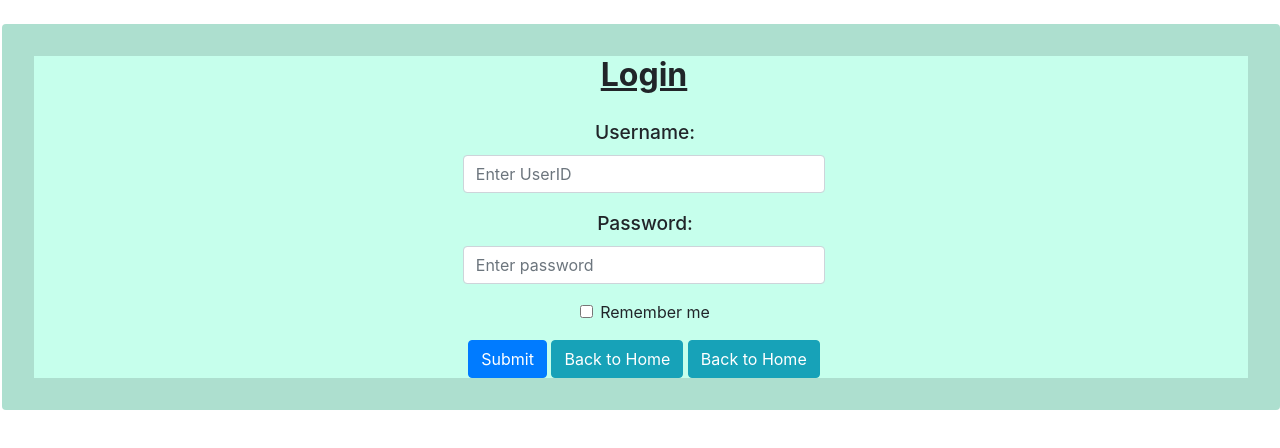
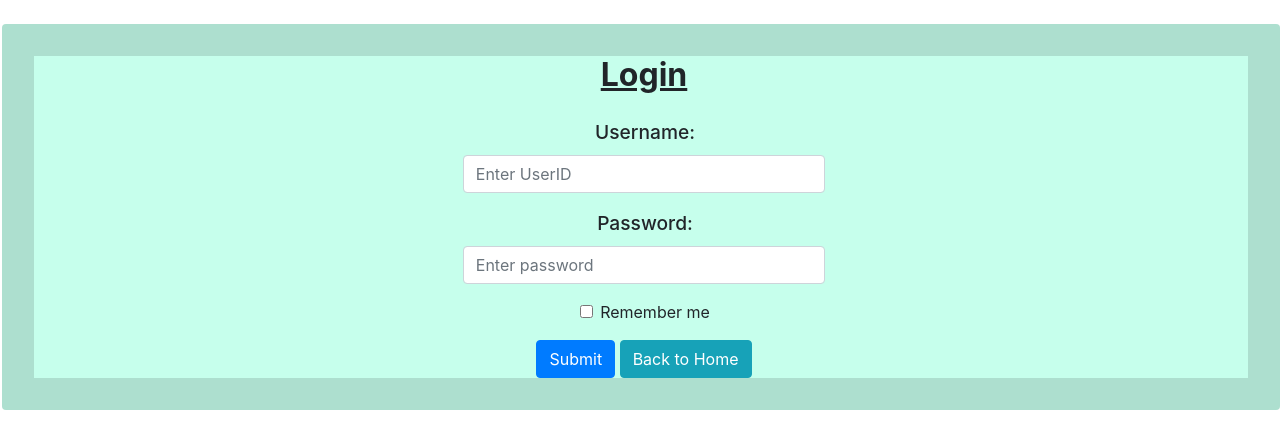
Before and after one commit to JaiSurya009/JaiSurya009.github.io, a plain HTML site: page ongc_quiz/login.html in a window 1280 px wide. Drawn offline with nearby package versions, Linux system fonts and the light colour scheme.

Commit message:
updated files

```diff
--- a/ongc_quiz/login.html
+++ b/ongc_quiz/login.html
@@ -69,8 +69,7 @@
         </div>
         <span></span><span></span>
         <button type="submit" class="btn btn-primary">Submit</button>
-        <button href="C:\Material\web.html" type="button" class="btn btn-info">Back to Home</button>
-        <button href="web1.html" type="button" class="btn btn-info">Back to Home</button>
+        <button href="index.html" type="button" class="btn btn-info">Back to Home</button>
         <span></span>
       </form>
     </div>
```
Also changed, not shown: ongc_quiz/Results.html (+1 -1 lines), ongc_quiz/Rules.html (+1 -1 lines), ongc_quiz/ques.html (+1 -1 lines), ongc_quiz/terms.html (+1 -1 lines), ongc_quiz/index.html (renamed from ongc_quiz/web1.html).
